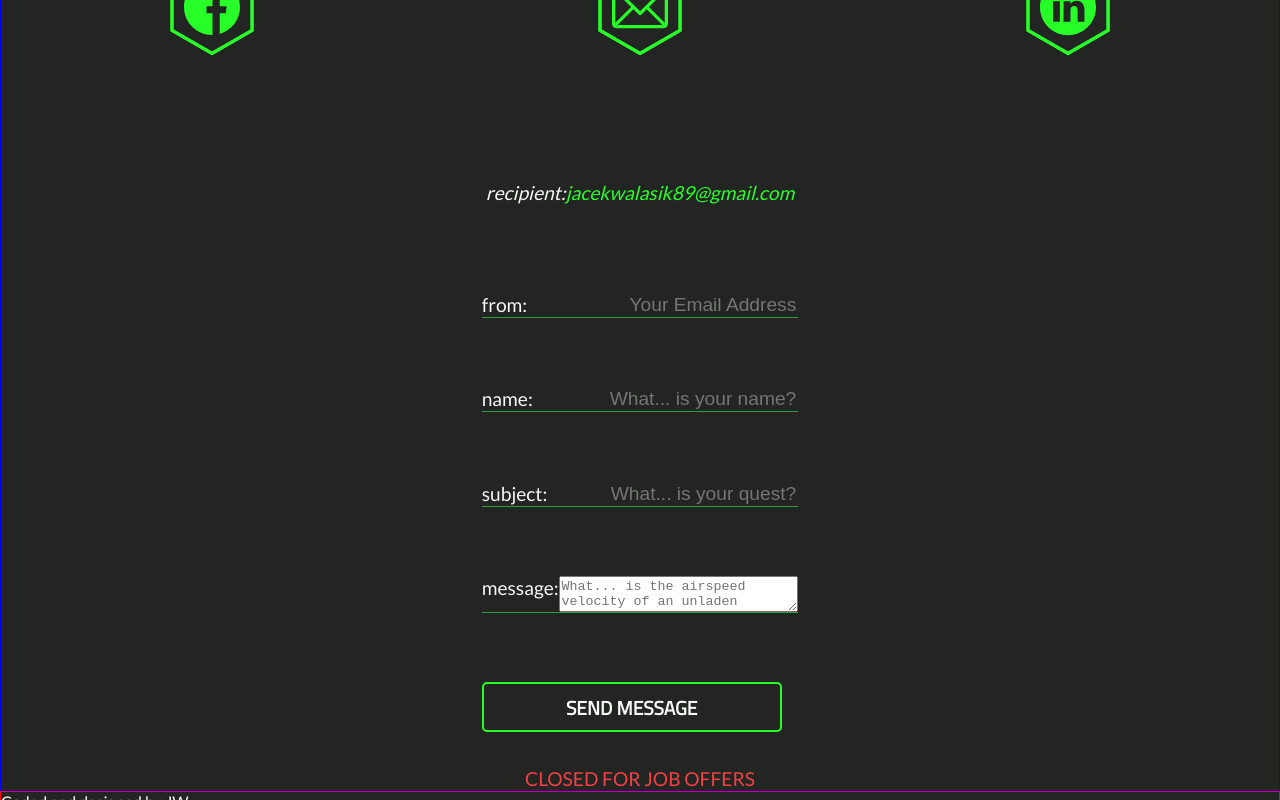
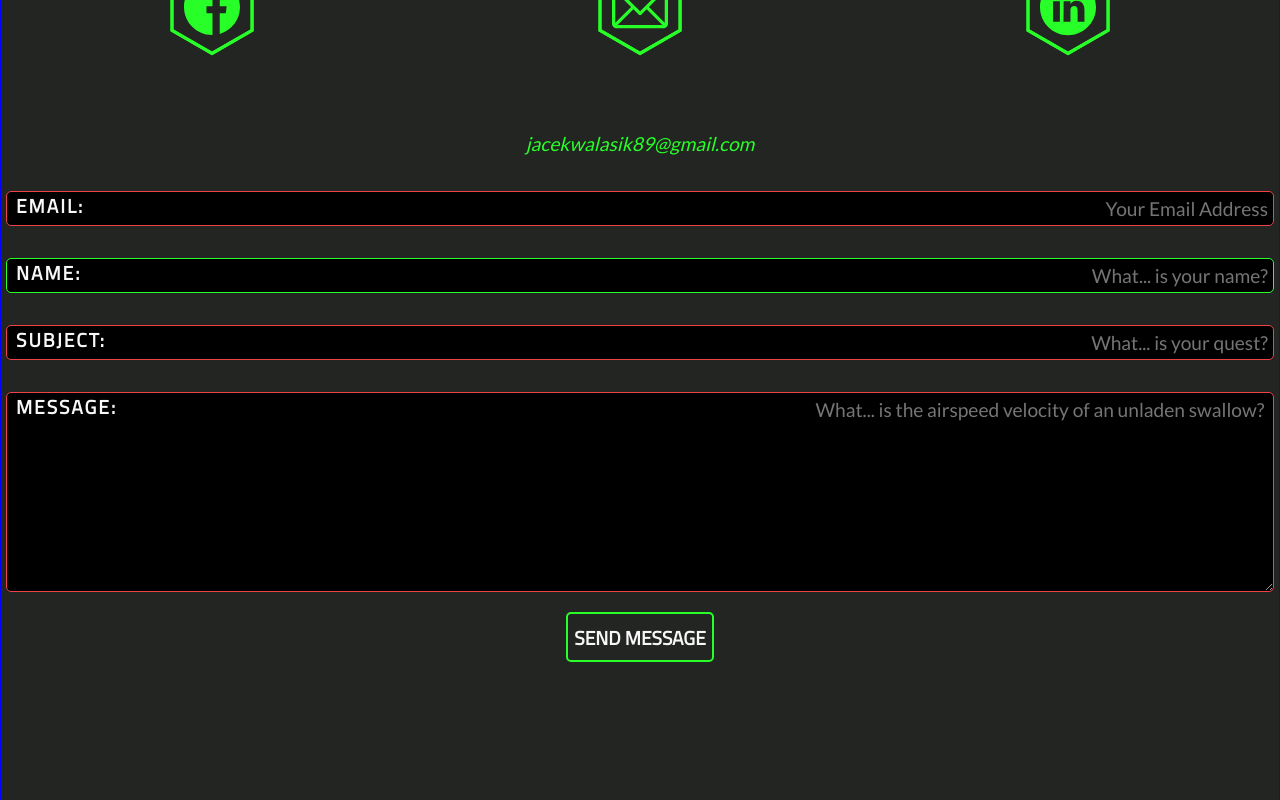
Before and after one commit to jWalasik/portfolio, a React (Create React App) app: page / in a window 1280 px wide. Shown: the part 4240-5040 px from the top of the page. Built offline with nearby package versions, Linux system fonts and the light colour scheme.

Commit message:
contact form tweaks

```diff
--- a/src/components/ContactForm.tsx
+++ b/src/components/ContactForm.tsx
@@ -1,5 +1,6 @@
 import React, {useState} from 'react'
 import styled from 'styled-components'
+
 const initialValues = {
   email: '',
   message: '',
@@ -9,24 +10,25 @@ const initialValues = {
 }
 const ContactForm = () => {
   const [values, setValues] = useState(initialValues || {})
-  const [errors, setErrors] = useState({})
+
   const formSubmit = (e: React.FormEvent) => {
     e.preventDefault()
     console.log('form submit')
   }
   const handleChange = (e: React.ChangeEvent<HTMLInputElement | HTMLTextAreaElement>) => {
     const {name, value} = e.target
+    const error : any = document.getElementById(name)
+    console.log(error.validationMessage)
     setValues({...values, [name]:value})
   }
   return (
     <ContactFormWrapper onSubmit={formSubmit}>
       <AddressWrapper>
-        <p>recipient:</p>
         <a href="mailto:jacekwalasik89@gmail.com">jacekwalasik89@gmail.com</a>
       </AddressWrapper>
 
-      <InputWrapper>
-        <label>from:</label>
+      <InputWrapper value={values.email}>
+        <label htmlFor='email'>Email:</label>
         <input
           id='email'
           onChange={handleChange}
@@ -38,8 +40,8 @@ const ContactForm = () => {
         />
       </InputWrapper>
 
-      <InputWrapper>
-        <label>name:</label>
+      <InputWrapper value={values.name}>
+        <label htmlFor='name'>Name:</label>
         <input
           id='name'
           onChange={handleChange}
@@ -50,8 +52,8 @@ const ContactForm = () => {
         />
       </InputWrapper>
 
-      <InputWrapper>
-        <label>subject:</label>
+      <InputWrapper value={values.subject}>
+        <label htmlFor='subject'>Subject:</label>
         <input
           id='subject'
           onChange={handleChange}
@@ -63,10 +65,11 @@ const ContactForm = () => {
         />
       </InputWrapper>
 
-      <InputWrapper>
-        <label>message:</label>
+      <InputWrapper value={values.message}>
+        <label htmlFor='message'>Message:</label>
         <textarea
           id='message'
+          minLength={10}
           onChange={handleChange}
           value={values.message}
           name='message'
@@ -81,35 +84,61 @@ const ContactForm = () => {
 }
 
 const ContactFormWrapper = styled.form`
-  height: 80vh;
   display: flex;
   flex-direction: column;
-  justify-content: space-around;
-
+  align-items: center;
+  height: 100vh;
+  width: 100%;
+  padding: 5px;
 `
-const InputWrapper = styled.div`
-  display: flex;
-  background-color: ${({theme})=>theme.color.shadow};
-  border-bottom: 1px solid ${({theme})=>theme.color.bgAction};
+const active = `
+  top: -20px;
+  font-size: 16px;
+`
+const InputWrapper = styled.div<{value: string}>`
+  width: 100%;
+  position: relative;
+  margin: 16px;
+  :focus-within{
+    label {
+      ${active}
+    }
+  }
 
   label {
+    position: absolute;
+    transition: .3s ease;
+    left: 10px;
+    top: 0;
+    font-weight: 600;
+    font-family: ${({theme})=>theme.font.fontSpecial};
+    text-transform: uppercase;
+    letter-spacing: 2px;
+    ${props => props.value? active : ''}
   }
 
-  input {
+  input, textarea {
+    width: 100%;
+    font-family: ${({theme})=>theme.font.fontBody};
+    font-size: ${({theme})=>theme.fontSize.body};
+    border: 1px solid ${({theme})=>theme.color.offwhite};
+    border-radius: 5px;
+    background-color: black;
     color: ${({theme})=>theme.color.offwhite};
-    width: 100%;
-    background-color: transparent;
-    border: none;
+    padding: 5px;
     text-align: end;
-    font-size: ${({theme})=>theme.fontSize.body};
 
     :invalid {
-      color: ${({theme})=>theme.color.negative};
+      border: 1px solid ${({theme})=>theme.color.negative};
+    }
+    :valid {
+      border: 1px solid ${({theme})=>theme.color.neon};
     }
   }
 
   textarea {
-    width: 100%;
+    height: 25vh;
+    box-sizing: border-box;
   }
 `
 
@@ -117,6 +146,7 @@ const AddressWrapper = styled.address`
   display: flex;
   justify-content: center;
   align-items: center;
+  margin-bottom: 20px;
 
   a {
     text-decoration: none;
--- a/src/theme/GlobalStyle.tsx
+++ b/src/theme/GlobalStyle.tsx
@@ -20,7 +20,7 @@ const GlobalStyle = createGlobalStyle<{ theme: ThemeType }>`
     scroll-behavior: smooth;
   }
 
-  body {
+  body, html {
     background-color: ${({theme}) => theme.color.bgMain};
     font-family: ${({theme}) => theme.font.fontBody};
     overflow-x: hidden;
```
